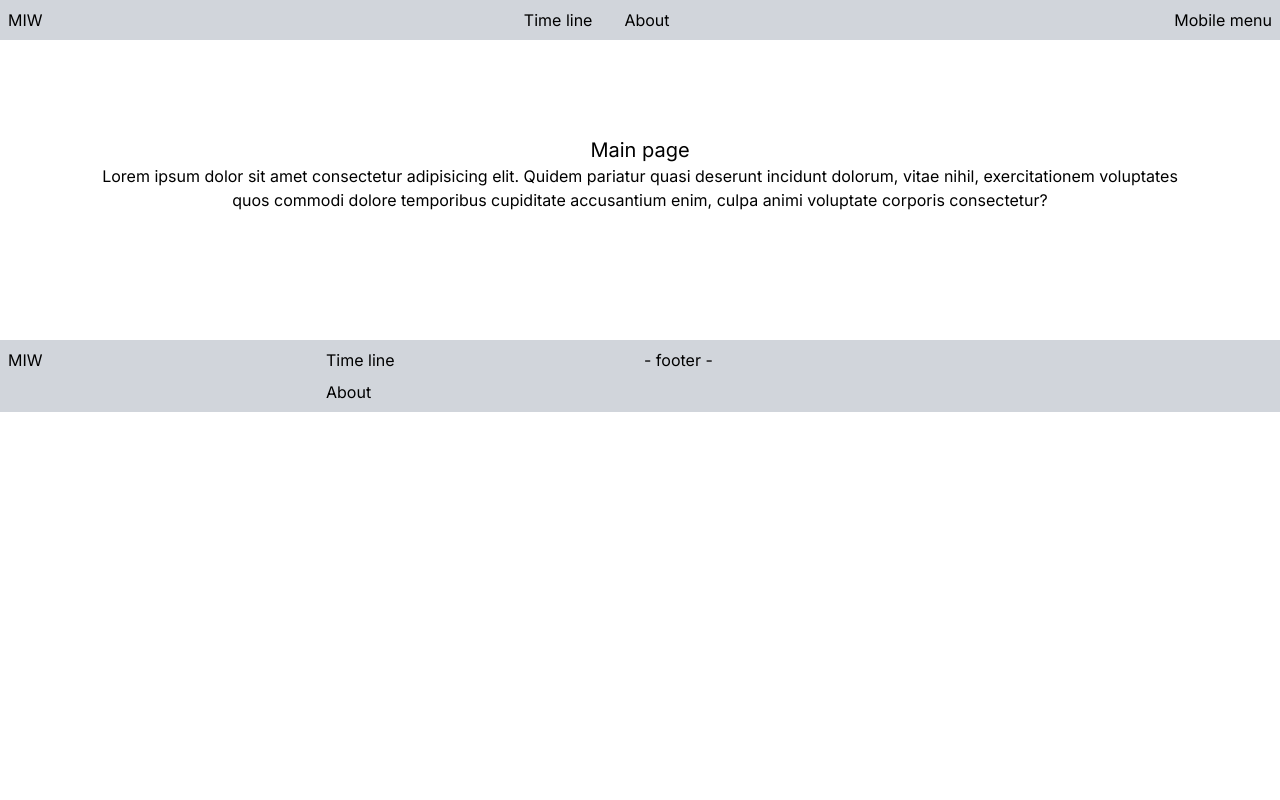
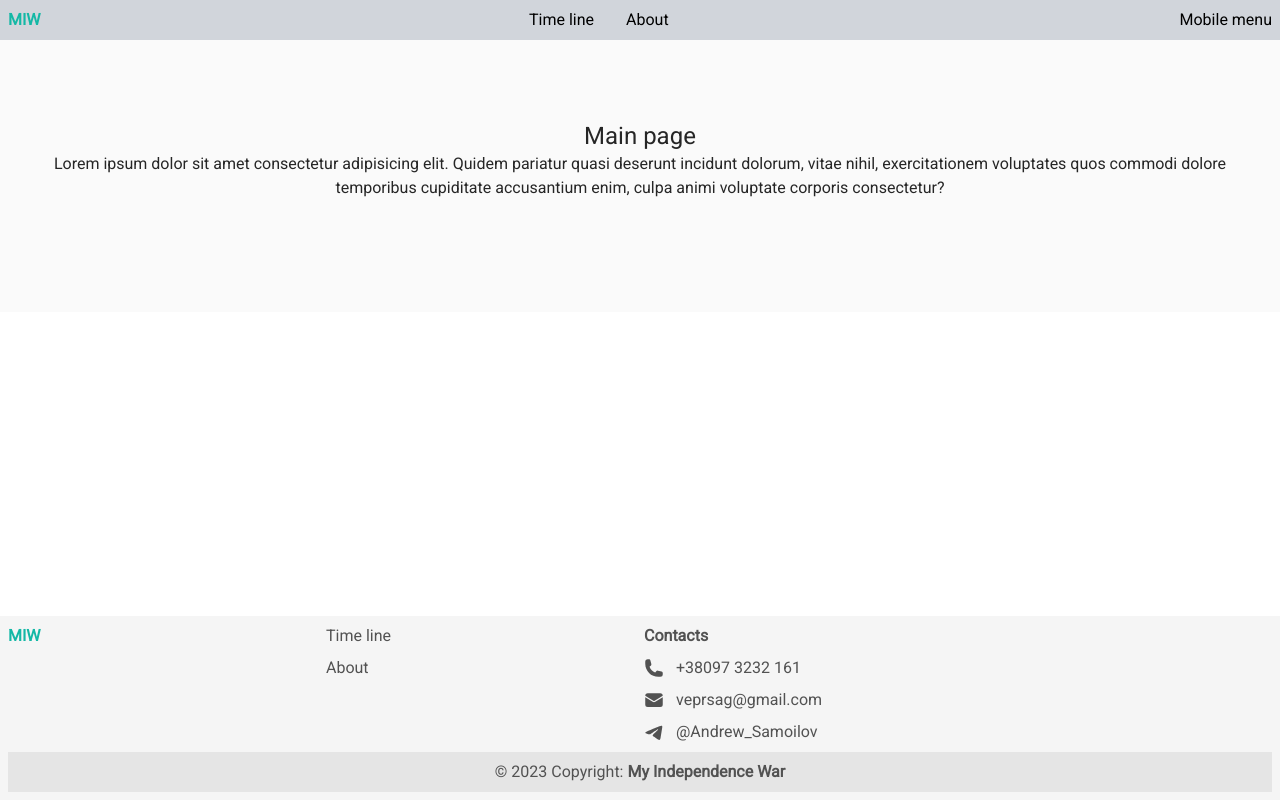
Before and after one commit to Andrew-Samoilov/My-Independence-War, a Next.js app in the folder m-i-w/: page / in a window 1280 px wide. Built offline with nearby package versions, Linux system fonts and the light colour scheme.

Commit message:
Customized visual, added dark theme as style.

```diff
--- a/m-i-w/src/app/about/page.tsx
+++ b/m-i-w/src/app/about/page.tsx
@@ -1,8 +1,16 @@
 export default function About() {
     return (
         <section>
-            <h1>About</h1>
+            <h1 className="text-2xl">About</h1>
             <p>Technological demo project that talks about my Ukraine war stories</p>
+            <h2 className="text-xl">Tech stack</h2>
+            <ul>
+                <li>React</li>
+                <li>Next JS</li>
+                <li>Tailwind.css</li>
+            </ul>
+            <h2 className="text-xl">Form</h2>
+            <p>Lorem ipsum dolor sit amet consectetur, adipisicing elit. Corporis aliquam provident tenetur? Similique eos delectus assumenda sequi ipsa incidunt cumque officia deserunt. Perspiciatis officia soluta dignissimos sapiente voluptates, magnam hic.</p>
         </section>
     )
 }
--- a/m-i-w/src/app/layout.tsx
+++ b/m-i-w/src/app/layout.tsx
@@ -1,9 +1,11 @@
-import './globals.css'
-import type { Metadata } from 'next'
-import { Inter } from 'next/font/google'
+import './globals.css';
+import type { Metadata } from 'next';
+import { Roboto } from 'next/font/google';
 
+import Header from '@/components/header/header';
+import Footer from '@/components/footer/footer';
 
-const inter = Inter({ subsets: ['latin'] })
+const roboto = Roboto({ weight: "400", subsets: ["latin"] });
 
 export const metadata: Metadata = {
   title: 'My Independence War',
@@ -17,8 +19,11 @@ export default function RootLayout({
 }) {
   return (
     <html lang="en">
-
-      <body className={inter.className}>{children}</body>
+      <body className={roboto.className}>
+        <Header />
+        {children}
+        <Footer />
+      </body>
     </html>
   )
 }
--- a/m-i-w/src/app/page.tsx
+++ b/m-i-w/src/app/page.tsx
@@ -1,17 +1,16 @@
-import Header from "@/components/header/header"
-import Footer from "@/components/footer/footer"
+
 
 export default function Home() {
   return (
     <>
-      <Header />
-      <main className="flex flex-col items-center justify-between p-24">
-        <h1 className="text-xl">Main page</h1>
+      {/* <Header /> */}
+      <main className="flex flex-col items-center justify-between p-24 bg-neutral-50 px-6 py-20 text-center text-neutral-800 dark:bg-neutral-700 dark:text-neutral-200">
+        <h1 className="text-2xl">Main page</h1>
         <div className="mb-8 text-center">
           <p>Lorem ipsum dolor sit amet consectetur adipisicing elit. Quidem pariatur quasi deserunt incidunt dolorum, vitae nihil, exercitationem voluptates quos commodi dolore temporibus cupiditate accusantium enim, culpa animi voluptate corporis consectetur?</p>
         </div>
       </main>
-      <Footer/>
+
     </>
   )
 }
--- a/m-i-w/src/components/footer/footer.tsx
+++ b/m-i-w/src/components/footer/footer.tsx
@@ -1,14 +1,82 @@
+import Link from "next/link";
+
 import Logo from "../logo/Logo";
 import MainMenu from "../main-menu/MainMenu";
 
 export default function Footer() {
     return (
-        <footer className="bg-gray-300 p-2 grid grid-cols-4 gap-2">
-            <Logo />
-            <MainMenu
-                styleUL="grid grid-cols-1 gap-2"
-            />
-            <p>- footer -</p>
+        <footer className="bg-neutral-100 text-neutral-600 dark:bg-neutral-600 dark:text-neutral-200 p-2 fixed inset-x-0 bottom-0">
+            <div className="grid grid-rows-1 grid-cols-4 gap-2">
+                <Logo />
+                <MainMenu
+                    styleUL="grid grid-cols-1 gap-2"
+                />
+                <div className="pb-2">
+                    <p className="font-semibold pb-2">Contacts</p>
+                    <ul className="grid grid-cols-1 gap-2">
+                        <li>
+                            <Link
+                                href='tel:+380973232161'
+                                className="flex items-center justify-center md:justify-start"
+                            >
+                                <svg
+                                    xmlns="http://www.w3.org/2000/svg"
+                                    viewBox="0 0 24 24"
+                                    fill="currentColor"
+                                    className="mr-3 h-5 w-5">
+                                    <path
+                                        fill-rule="evenodd"
+                                        d="M1.5 4.5a3 3 0 013-3h1.372c.86 0 1.61.586 1.819 1.42l1.105 4.423a1.875 1.875 0 01-.694 1.955l-1.293.97c-.135.101-.164.249-.126.352a11.285 11.285 0 006.697 6.697c.103.038.25.009.352-.126l.97-1.293a1.875 1.875 0 011.955-.694l4.423 1.105c.834.209 1.42.959 1.42 1.82V19.5a3 3 0 01-3 3h-2.25C8.552 22.5 1.5 15.448 1.5 6.75V4.5z"
+                                        clip-rule="evenodd" />
+                                </svg>
+                                +38097 3232 161</Link>
+                        </li>
+                        <li>
+                            <Link
+                                href='mailto:veprsag@gmail.com'
+                                target='_blank'
+                                className="flex items-center justify-center md:justify-start"
+                            >
+                                <svg
+                                    xmlns="http://www.w3.org/2000/svg"
+                                    viewBox="0 0 24 24"
+                                    fill="currentColor"
+                                    className="mr-3 h-5 w-5">
+                                    <path
+                                        d="M1.5 8.67v8.58a3 3 0 003 3h15a3 3 0 003-3V8.67l-8.928 5.493a3 3 0 01-3.144 0L1.5 8.67z" />
+                                    <path
+                                        d="M22.5 6.908V6.75a3 3 0 00-3-3h-15a3 3 0 00-3 3v.158l9.714 5.978a1.5 1.5 0 001.572 0L22.5 6.908z" />
+                                </svg>
+                                veprsag@gmail.com</Link>
+                        </li>
+                        <li>
+                            <Link
+                                href='https://t.me/Andrew_Samoilov'
+                                target='_blank'
+                                className="flex items-center justify-center md:justify-start"
+                            >
+                                <svg
+                                    xmlns="http://www.w3.org/2000/svg"
+                                    x="0px" y="0px" width="100" height="100"
+                                    viewBox="0 0 48 48"
+                                    fill="currentColor"
+                                    className="mr-3 h-5 w-5">
+                                    <path d="M5.83,23.616c12.568-5.529,28.832-12.27,31.077-13.203c5.889-2.442,7.696-1.974,6.795,3.434 c-0.647,3.887-2.514,16.756-4.002,24.766c-0.883,4.75-2.864,5.313-5.979,3.258c-1.498-0.989-9.059-5.989-10.7-7.163 c-1.498-1.07-3.564-2.357-0.973-4.892c0.922-0.903,6.966-6.674,11.675-11.166c0.617-0.59-0.158-1.559-0.87-1.086 c-6.347,4.209-15.147,10.051-16.267,10.812c-1.692,1.149-3.317,1.676-6.234,0.838c-2.204-0.633-4.357-1.388-5.195-1.676 C1.93,26.43,2.696,24.995,5.83,23.616z"></path>
+                                </svg>
+                                @Andrew_Samoilov</Link>
+                        </li>
+                    </ul>
+                </div>
+            </div>
+            {/* <!--Copyright section--> */}
+            <div className="bg-neutral-200 p-2 text-center dark:bg-neutral-700">
+                <span>© 2023 Copyright: </span>
+                <a
+                    className="font-semibold text-neutral-600 dark:text-neutral-400"
+                    href="#"
+                >My Independence War</a
+                >
+            </div>
         </footer>
     )
 }
--- a/m-i-w/src/components/header/header.tsx
+++ b/m-i-w/src/components/header/header.tsx
@@ -3,7 +3,7 @@ import MainMenu from "../main-menu/MainMenu";
 
 export default function Header() {
     return (
-        <header className="flex justify-between bg-gray-300 p-2">
+        <header className="flex justify-between bg-gray-300 p-2 dark:bg-neutral-600 dark:text-neutral-200 ">
             <Logo/>
 
             <MainMenu
--- a/m-i-w/src/components/logo/Logo.tsx
+++ b/m-i-w/src/components/logo/Logo.tsx
@@ -2,6 +2,6 @@ import Link from "next/link"
 
 export default function Logo() {
     return (
-        <Link href="/">MIW</Link>
+        <Link href="/" className="text-teal-500 font-bold">MIW</Link>
     )
 }
```
